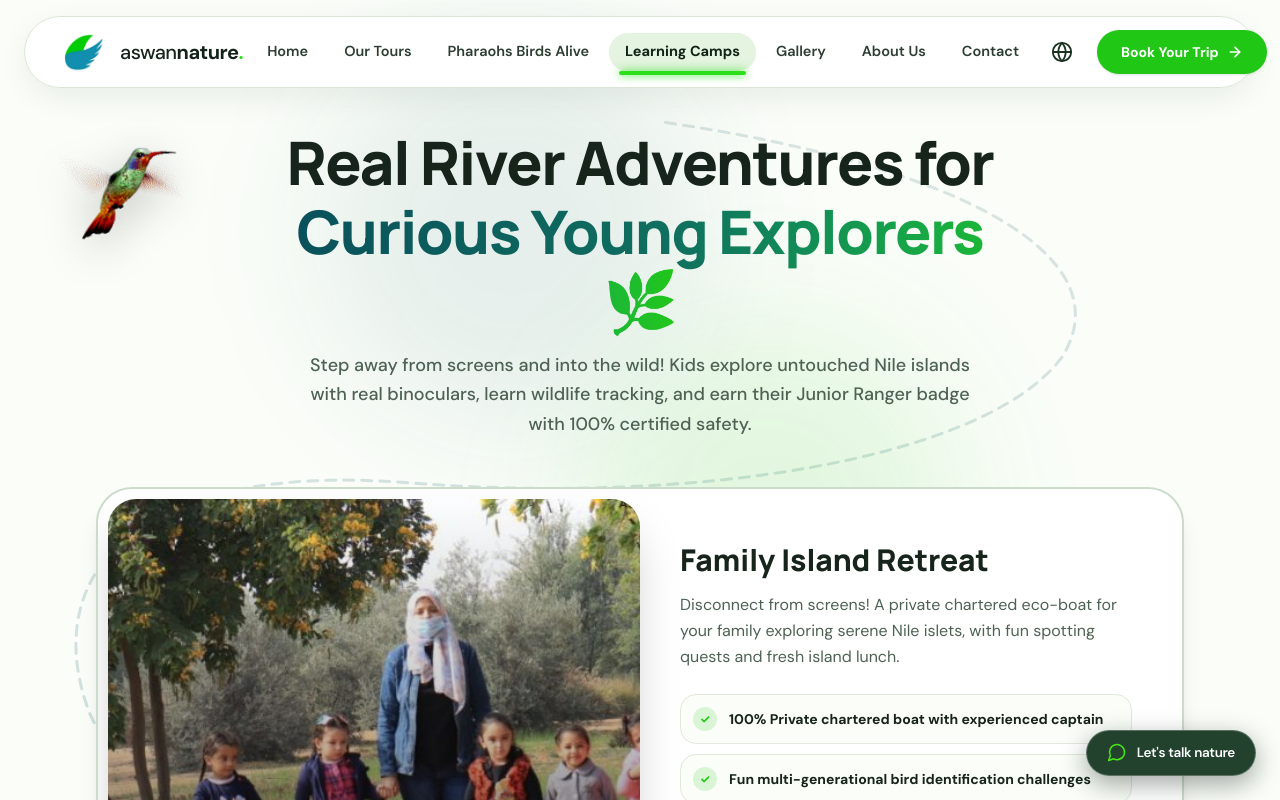
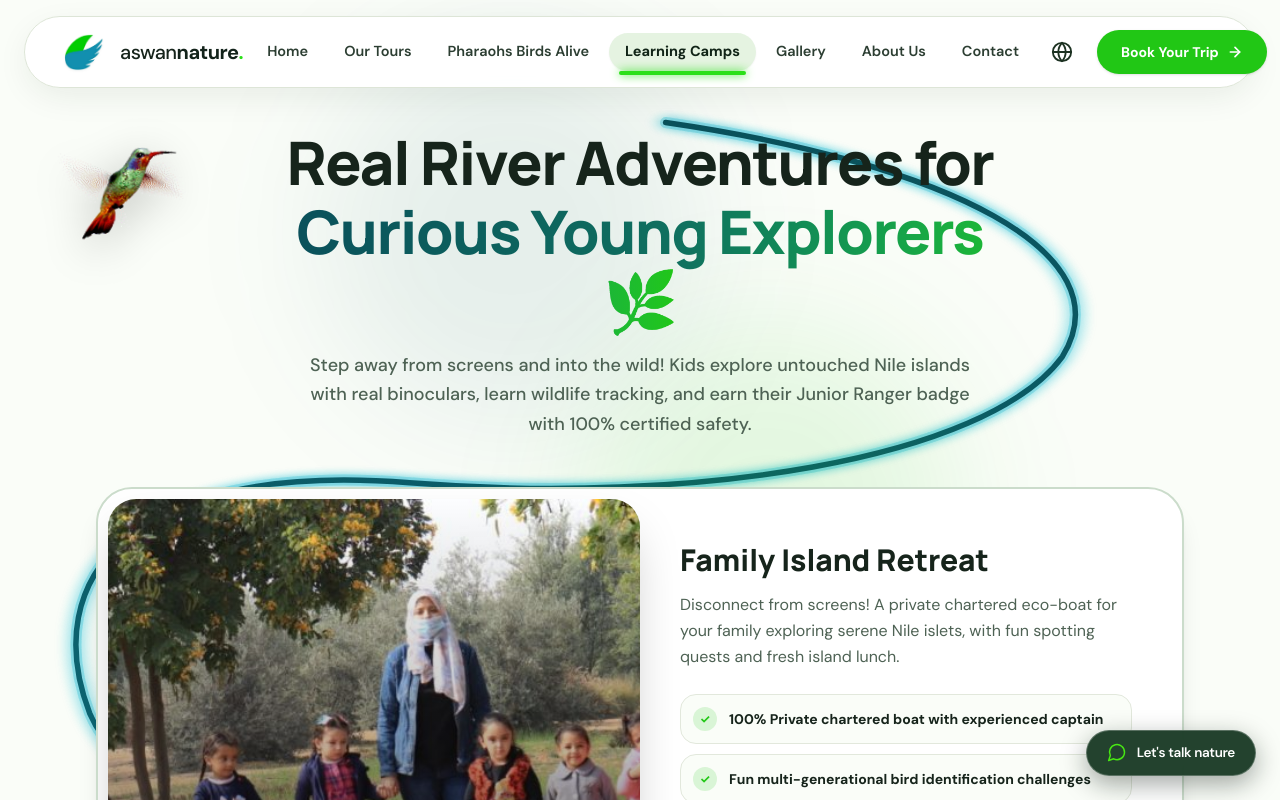
Before and after one commit to Islam-Shahat/Aswan-Nature, a React (Vite) app: page /camps in a window 1280 px wide. Shown: the top 800 px of the page. Built offline with nearby package versions, Linux system fonts and the light colour scheme; a web font is replaced by a local one.

Commit message:
fix(camps): track ribbon at viewer eye level and ensure 100% reach to end of page

```diff
--- a/src/pages/LearningCampsPage.jsx
+++ b/src/pages/LearningCampsPage.jsx
@@ -241,37 +241,52 @@ export const LearningCampsPage = () => {
   const isAlternate = activeTab % 2 === 1;
 
   // ============================================================
-  // SPIRAL RIVER RIBBON: Pure Scroll-Linked Stream (Nile Blue)
+  // SPIRAL RIVER RIBBON: Eye-Level Scroll-Linked Stream (Nile Blue)
   // ============================================================
-  const [scrollProgress, setScrollProgress] = useState(0);
-  const pathRef = useRef(null);
-  const [pathLength, setPathLength] = useState(0);
+  const [scrollProgress, setScrollProgress] = useState(0.08);
+  const containerRef = useRef(null);
 
   // Meandering spiral path coordinates starting cleanly AFTER the navbar (Y=165)
   const ribbonD =
     "M 520,165 C 740,220 880,340 830,480 C 770,620 540,680 320,650 C 100,620 30,780 70,960 C 120,1160 420,1240 740,1220 C 960,1200 990,1400 910,1560 C 800,1740 520,1780 280,1720 C 80,1660 20,1840 50,2000 C 90,2180 370,2260 700,2240 C 930,2220 970,2420 890,2580 C 800,2740 540,2800 300,2740 C 100,2700 40,2880 120,3000 C 200,3120 420,3170 500,3200";
 
-  // Measure path length on mount and window resize
-  useEffect(() => {
-    const updateLength = () => {
-      if (pathRef.current) {
-        setPathLength(pathRef.current.getTotalLength());
-      }
-    };
-    updateLength();
-    window.addEventListener('resize', updateLength);
-    return () => window.removeEventListener('resize', updateLength);
-  }, []);
-
-  // Track scroll position to draw the ribbon smoothly down the page
+  // Track scroll position to draw the ribbon at viewer eye level all the way to the end of the page
   useEffect(() => {
     let ticking = false;
     const handleScroll = () => {
       if (!ticking) {
         window.requestAnimationFrame(() => {
-          const docHeight = document.documentElement.scrollHeight - window.innerHeight;
-          const progress = docHeight > 0 ? Math.min(1, Math.max(0, window.scrollY / docHeight)) : 0;
-          setScrollProgress(progress);
+          if (containerRef.current) {
+            const rect = containerRef.current.getBoundingClientRect();
+            const winHeight = window.innerHeight;
+            // Eye level sits comfortably at ~55% of the viewport height
+            const eyeInContainer = winHeight * 0.55 - rect.top;
+            const totalH = rect.height;
+
+            if (totalH > 0) {
+              // Reached or scrolled past bottom
+              if (rect.bottom <= winHeight + 60) {
+                setScrollProgress(1);
+              } else {
+                const rawProgress = eyeInContainer / totalH;
+                // Minimum initial trace of 8% so start is visible near top, max 100%
+                setScrollProgress(Math.min(1, Math.max(0.08, rawProgress)));
+              }
+            }
+          } else {
+            const docHeight = document.documentElement.scrollHeight - window.innerHeight;
+            const progress =
+              docHeight > 0
+                ? Math.min(
+                    1,
+                    Math.max(
+                      0.08,
+                      (window.scrollY + window.innerHeight * 0.55) / document.documentElement.scrollHeight
+                    )
+                  )
+                : 0.08;
+            setScrollProgress(progress);
+          }
           ticking = false;
         });
         ticking = true;
@@ -279,12 +294,19 @@ export const LearningCampsPage = () => {
     };
 
     window.addEventListener('scroll', handleScroll, { passive: true });
+    window.addEventListener('resize', handleScroll, { passive: true });
     handleScroll();
-    return () => window.removeEventListener('scroll', handleScroll);
+    return () => {
+      window.removeEventListener('scroll', handleScroll);
+      window.removeEventListener('resize', handleScroll);
+    };
   }, []);
 
   return (
-    <div className="pt-26 sm:pt-32 pb-24 bg-[#FAFDF8] min-h-screen text-[#16241B] selection:bg-[#21c715] selection:text-white relative overflow-hidden">
+    <div
+      ref={containerRef}
+      className="pt-26 sm:pt-32 pb-24 bg-[#FAFDF8] min-h-screen text-[#16241B] selection:bg-[#21c715] selection:text-white relative overflow-hidden"
+    >
 
       {/* CSS Smooth Crossover Transitions */}
       <style>{`
@@ -356,21 +378,39 @@ export const LearningCampsPage = () => {
             vectorEffect="non-scaling-stroke"
           />
 
-          {/* 2. Active Illuminated Spiral Ribbon (Grows and glides with scroll all the way down) */}
+          {/* 2. Outer Glowing Cyan Halo (follows viewer eye level) */}
           <path
-            ref={pathRef}
+            pathLength="1000"
             d={ribbonD}
             fill="none"
-            stroke="url(#spiral-active-grad)"
-            strokeWidth="5"
+            stroke="#1cb8d1"
+            strokeWidth="11"
+            strokeOpacity="0.32"
             strokeLinecap="round"
             strokeLinejoin="round"
             vectorEffect="non-scaling-stroke"
             filter="url(#ribbon-bloom)"
             style={{
-              strokeDasharray: pathLength || 4500,
-              strokeDashoffset: (pathLength || 4500) * (1 - scrollProgress),
-              transition: 'stroke-dashoffset 0.05s linear'
+              strokeDasharray: 1000,
+              strokeDashoffset: 1000 * (1 - scrollProgress),
+              transition: 'stroke-dashoffset 0.08s ease-out'
+            }}
+          />
+
+          {/* 3. Core Illuminated Nile Blue Ribbon (Pure Ribbon Stream) */}
+          <path
+            pathLength="1000"
+            d={ribbonD}
+            fill="none"
+            stroke="url(#spiral-active-grad)"
+            strokeWidth="5.5"
+            strokeLinecap="round"
+            strokeLinejoin="round"
+            vectorEffect="non-scaling-stroke"
+            style={{
+              strokeDasharray: 1000,
+              strokeDashoffset: 1000 * (1 - scrollProgress),
+              transition: 'stroke-dashoffset 0.08s ease-out'
             }}
           />
         </svg>
```
